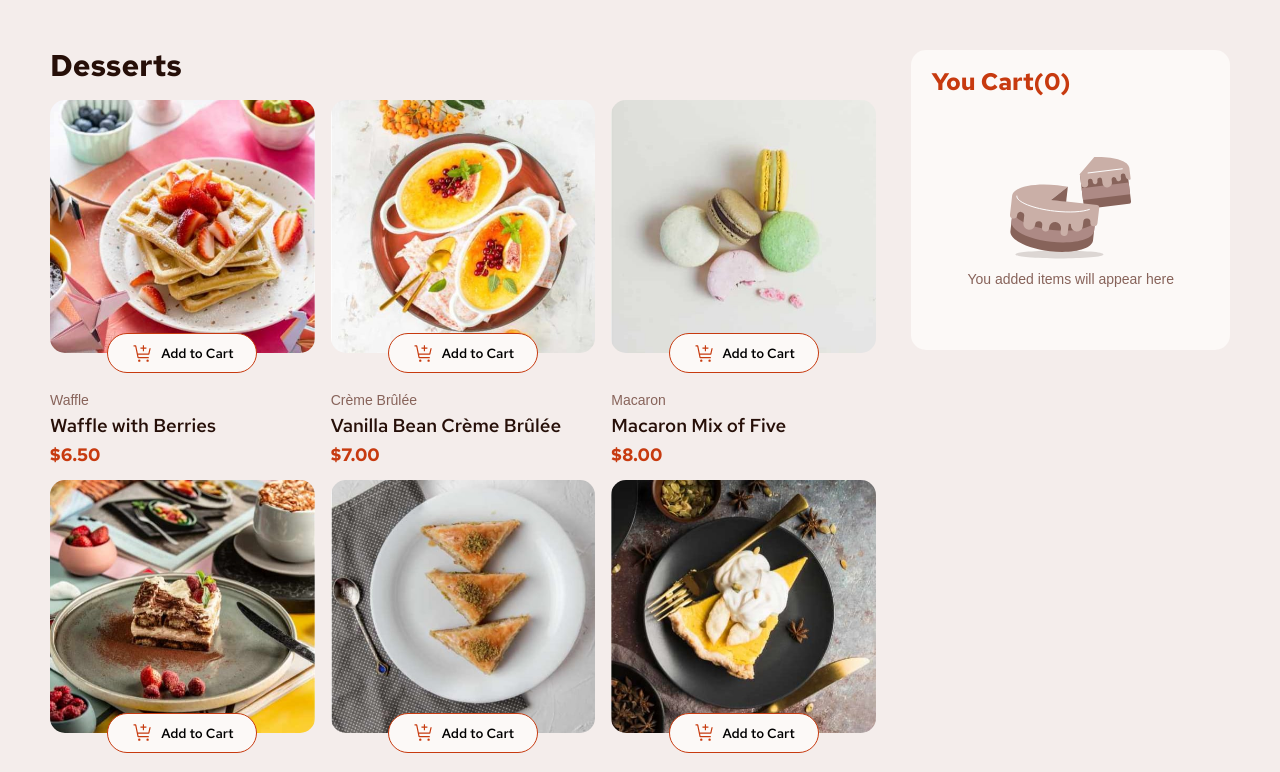
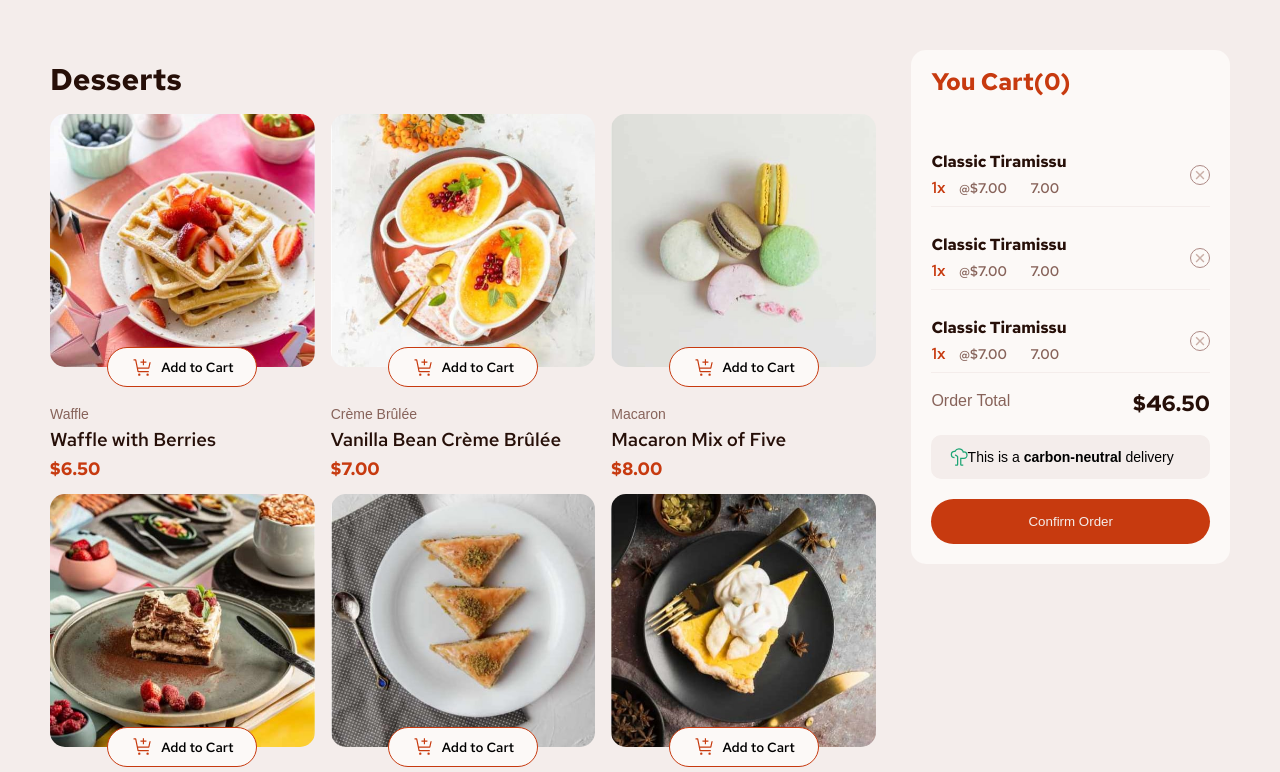
Before and after one commit to LinaCor/product-cart, a React (Create React App) app: page / in a window 1280 px wide. Shown: the top 772 px of the page. Built offline with nearby package versions, Linux system fonts and the light colour scheme.

Commit message:
add cart order

```diff
--- a/src/components/CartContainer.js
+++ b/src/components/CartContainer.js
@@ -4,9 +4,49 @@ export function CartContainer() {
   return (
     <div className="cart">
       <h2 className="bold">You Cart(0)</h2>
-      <div className="cart-empty">
+      {/*<div className="cart-empty">
         <img src={`${process.env.PUBLIC_URL}/images/illustration-empty-cart.svg`} alt="cake" />
         <p className="fs-14">You added items will appear here</p>
+      </div>*/}
+
+      <div className="cart-order">
+        <ul className="order-list">
+          <li>
+            <div className="item-text">
+              <p className="bold">Classic Tiramissu</p>
+              <p className="cost semi-bold">1x <span>@$7.00</span> <span>7.00</span></p>
+            </div>
+            <button>
+              <svg xmlns="http://www.w3.org/2000/svg" width="10" height="10" fill="none" viewBox="0 0 10 10"><path fill="#CAAFA7" d="M8.375 9.375 5 6 1.625 9.375l-1-1L4 5 .625 1.625l1-1L5 4 8.375.625l1 1L6 5l3.375 3.375-1 1Z" /></svg>
+            </button>
+          </li>
+          <li>
+            <div className="item-text">
+              <p className="bold">Classic Tiramissu</p>
+              <p className="cost semi-bold">1x <span>@$7.00</span> <span>7.00</span></p>
+            </div>
+            <button>
+              <svg xmlns="http://www.w3.org/2000/svg" width="10" height="10" fill="none" viewBox="0 0 10 10"><path fill="#CAAFA7" d="M8.375 9.375 5 6 1.625 9.375l-1-1L4 5 .625 1.625l1-1L5 4 8.375.625l1 1L6 5l3.375 3.375-1 1Z" /></svg>
+            </button>
+          </li>
+          <li>
+            <div className="item-text">
+              <p className="bold">Classic Tiramissu</p>
+              <p className="cost semi-bold">1x <span>@$7.00</span> <span>7.00</span></p>
+            </div>
+            <button>
+              <svg xmlns="http://www.w3.org/2000/svg" width="10" height="10" fill="none" viewBox="0 0 10 10"><path fill="#CAAFA7" d="M8.375 9.375 5 6 1.625 9.375l-1-1L4 5 .625 1.625l1-1L5 4 8.375.625l1 1L6 5l3.375 3.375-1 1Z" /></svg>
+            </button>
+          </li>
+        </ul>
+        <div className="order-total">
+          <p>Order Total</p>
+          <p className="bold">$46.50</p>
+        </div>
+        <div className="order-shield">
+          <p className="fs-14">This is a <b>carbon-neutral</b> delivery</p>
+        </div>
+        <button className="order-btn">Confirm Order</button>
       </div>
     </div>
   )
--- a/src/main.css
+++ b/src/main.css
@@ -115,7 +115,6 @@ h6 {
   --text-light: hsl(12, 20%, 44%);
   --background-light: hsl(13, 31%, 94%);
   --background: hsl(7, 20%, 60%);
-  /*--background-light: hsl(14, 25%, 72%);*/
   --back-cart: hsl(20, 50%, 98%);
 }
 
@@ -161,6 +160,7 @@ body {
   width: 100%;
   display: flex;
   justify-content: space-between;
+  align-items: baseline;
   margin: 50px;
 }
 
@@ -206,8 +206,8 @@ body {
 }
 
 .product-card .card-button:hover {
-  border: 1px solid var(--accent-hover);
-  background-color: var(--accent-hover);
+  border: 1px solid var(--background);
+  background-color: var(--background);
 }
 
 .product-card .card-button__add {
@@ -255,11 +255,10 @@ body {
   color: var(--accent-color);
 }
 
-/*cart*/
+/*cart empty*/
 
 .cart {
   width: 27%;
-  height: 300px;
   padding: 20px;
   background-color: var(--back-cart);
   border-radius: 15px;
@@ -274,3 +273,90 @@ body {
   text-align: center;
   color: var(--text-light);
 }
+
+/*cart order*/
+
+.order-list li {
+  display: flex;
+  justify-content: space-between;
+  align-items: center;
+  padding: 10px 0;
+  margin-bottom: 20px;
+  border-bottom: 1px solid var(--background-light);
+}
+
+.item-text p:first-child {
+  margin-bottom: 10px;
+  color: var(--text-color);
+}
+
+.item-text .cost {
+  color: var(--accent-color);
+}
+
+.item-text .cost span {
+  padding: 0 10px;
+  font-size: 14px;
+  color: var(--text-light);
+}
+
+.order-list li button {
+  width: 20px;
+  height: 20px;
+  border-radius: 50%;
+  background-color: transparent;
+  border: 1px solid var(--background);
+}
+
+.order-list li button:hover {
+  background-color: var(--background);
+}
+
+.order-list li button:hover svg path {
+  fill: var(--background-light);
+}
+
+.order-total {
+  display: flex;
+  justify-content: space-between;
+  margin-bottom: 20px;
+  color: var(--text-light);
+}
+
+.order-total p:last-child {
+  font-size: 22px;
+  color: var(--text-color);
+}
+
+.order-shield {
+  padding: 15px;
+  text-align: center;
+  margin-bottom: 20px;
+  border-radius: 10px;
+  background-color: var(--background-light);
+  position: relative;
+}
+
+.order-shield p::before {
+  position: absolute;
+  content: "";
+  width: 20px;
+  height: 20px;
+  left: 18px;
+  top: 50%;
+  transform: translateY(-50%);
+  background-image: url('/public/images/icon-carbon-neutral.svg');
+}
+
+.order-btn {
+  width: 100%;
+  padding: 15px 0;
+  border-radius: 30px;
+  color: var(--background-light);
+  background-color: var(--accent-color);
+  transition: 0.8s;
+}
+
+.order-btn:hover {
+  background-color: var(--accent-hover);
+}
```
Also changed, not shown: public/images/icon-remove-item.svg (deleted).
